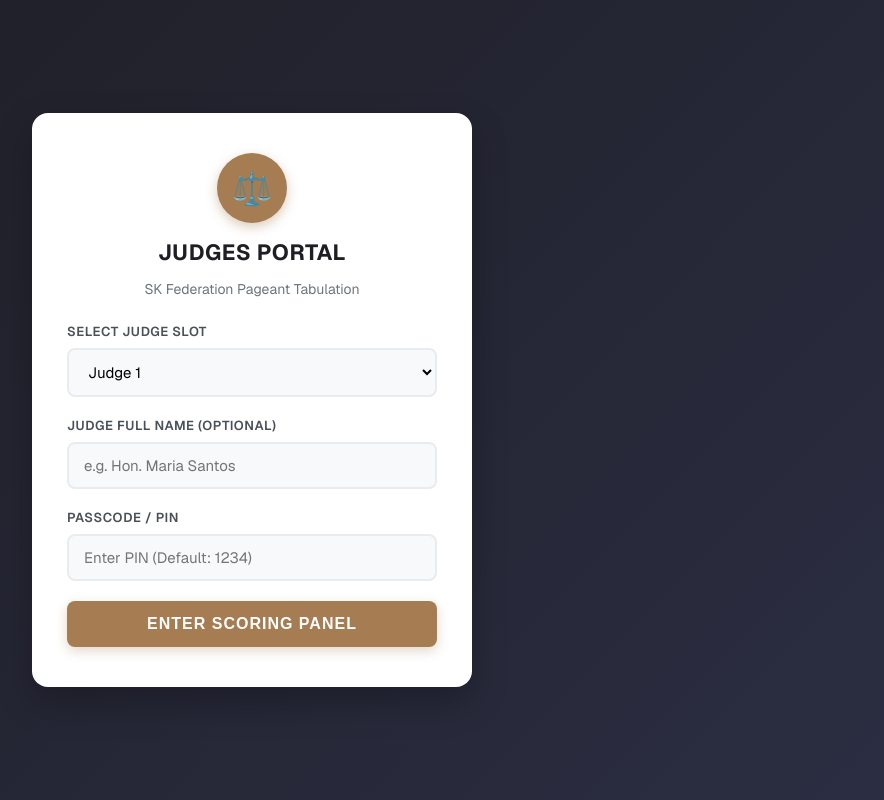
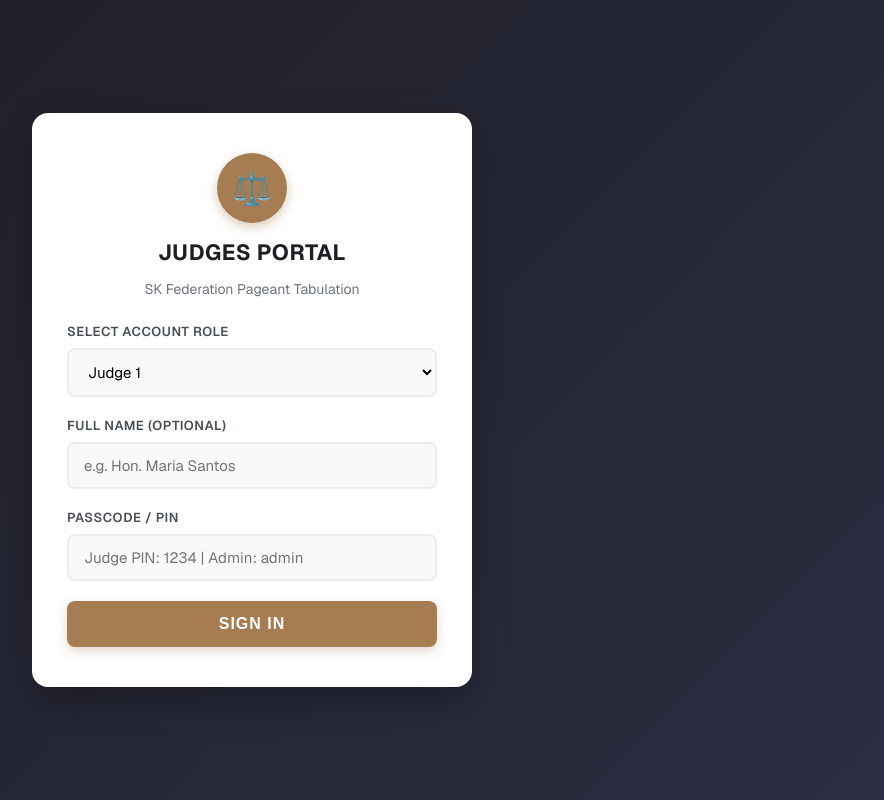
Before and after one commit to LiveKryptiah/tabulation, a Flask app: page /login in a window 1280 px wide. Shown: the whole page, without its empty margins (388-1272 px from the left). Run offline with Flask 2, Linux system fonts and the light colour scheme.

Commit message:
Set Login Form as the default root page (/) with Judge and Admin routing

```diff
--- a/app.py
+++ b/app.py
@@ -27,7 +27,8 @@ def init_csv():
                 'Timestamp'
             ])
 
-# --- ROUTE: LOGIN ---
+# --- ROUTE 1: LOGIN FORM FIRST (Root URL) ---
+@app.route('/')
 @app.route('/login', methods=['GET', 'POST'])
 def login():
     if request.method == 'POST':
@@ -35,13 +36,27 @@ def login():
         name = request.form.get('judge_name', '').strip()
         pin = request.form.get('pin', '').strip()
 
-        if pin == JUDGE_PIN or pin == 'admin':
+        if slot == 'Admin' or pin == 'admin':
+            if pin == 'admin' or pin == JUDGE_PIN:
+                session['logged_in'] = True
+                session['role'] = 'admin'
+                return redirect(url_for('admin_panel'))
+            else:
+                return render_template('login.html', error="Invalid Admin PIN! Default Admin PIN is admin.")
+        elif pin == JUDGE_PIN or pin == '1234':
             session['judge_slot'] = slot
             session['judge_name'] = name if name else slot
             session['logged_in'] = True
-            return redirect(url_for('home'))
+            session['role'] = 'judge'
+            return redirect(url_for('scoring'))
         else:
-            return render_template('login.html', error="Invalid PIN / Passcode! Default PIN is 1234.")
+            return render_template('login.html', error="Invalid PIN! Default Judge PIN is 1234, Admin PIN is admin.")
+
+    # If already logged in, redirect to appropriate page
+    if session.get('logged_in'):
+        if session.get('role') == 'admin':
+            return redirect(url_for('admin_panel'))
+        return redirect(url_for('scoring'))
 
     return render_template('login.html')
 
@@ -51,9 +66,9 @@ def logout():
     session.clear()
     return redirect(url_for('login'))
 
-# --- ROUTE 1: The Judges' Scoring Form ---
-@app.route('/')
-def home():
+# --- ROUTE 2: The Judges' Scoring Form ---
+@app.route('/scoring')
+def scoring():
     if not session.get('logged_in'):
         return redirect(url_for('login'))
 
--- a/templates/login.html
+++ b/templates/login.html
@@ -164,27 +164,28 @@
 
         <form action="/login" method="POST">
             <div class="form-group">
-                <label for="judge_slot">Select Judge Slot</label>
+                <label for="judge_slot">Select Account Role</label>
                 <select name="judge_slot" id="judge_slot" required>
                     <option value="Judge 1">Judge 1</option>
                     <option value="Judge 2">Judge 2</option>
                     <option value="Judge 3">Judge 3</option>
                     <option value="Judge 4">Judge 4</option>
                     <option value="Judge 5">Judge 5</option>
+                    <option value="Admin">Admin / Tabulator</option>
                 </select>
             </div>
 
-            <div class="form-group">
-                <label for="judge_name">Judge Full Name (Optional)</label>
+            <div class="form-group" id="nameGroup">
+                <label for="judge_name">Full Name (Optional)</label>
                 <input type="text" name="judge_name" id="judge_name" placeholder="e.g. Hon. Maria Santos" autocomplete="off">
             </div>
 
             <div class="form-group">
                 <label for="pin">Passcode / PIN</label>
-                <input type="password" name="pin" id="pin" placeholder="Enter PIN (Default: 1234)" required autocomplete="current-password">
+                <input type="password" name="pin" id="pin" placeholder="Judge PIN: 1234 | Admin: admin" required autocomplete="current-password">
             </div>
 
-            <button type="submit" class="btn-login">Enter Scoring Panel</button>
+            <button type="submit" class="btn-login">Sign In</button>
         </form>
     </div>
 
```
